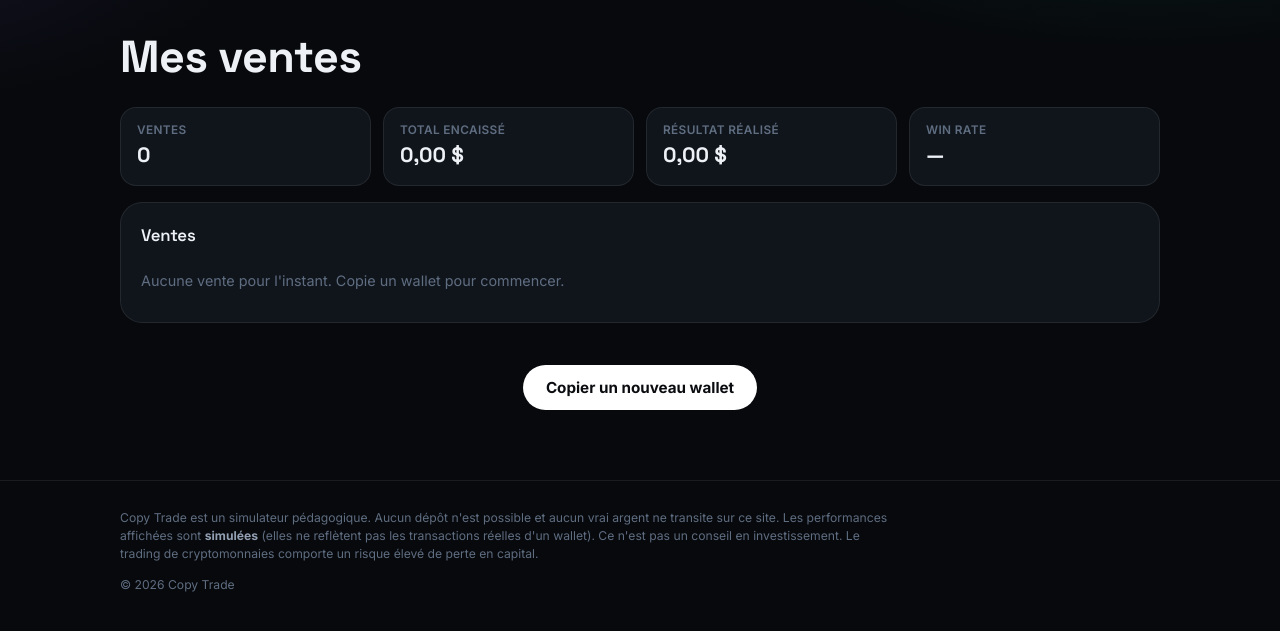
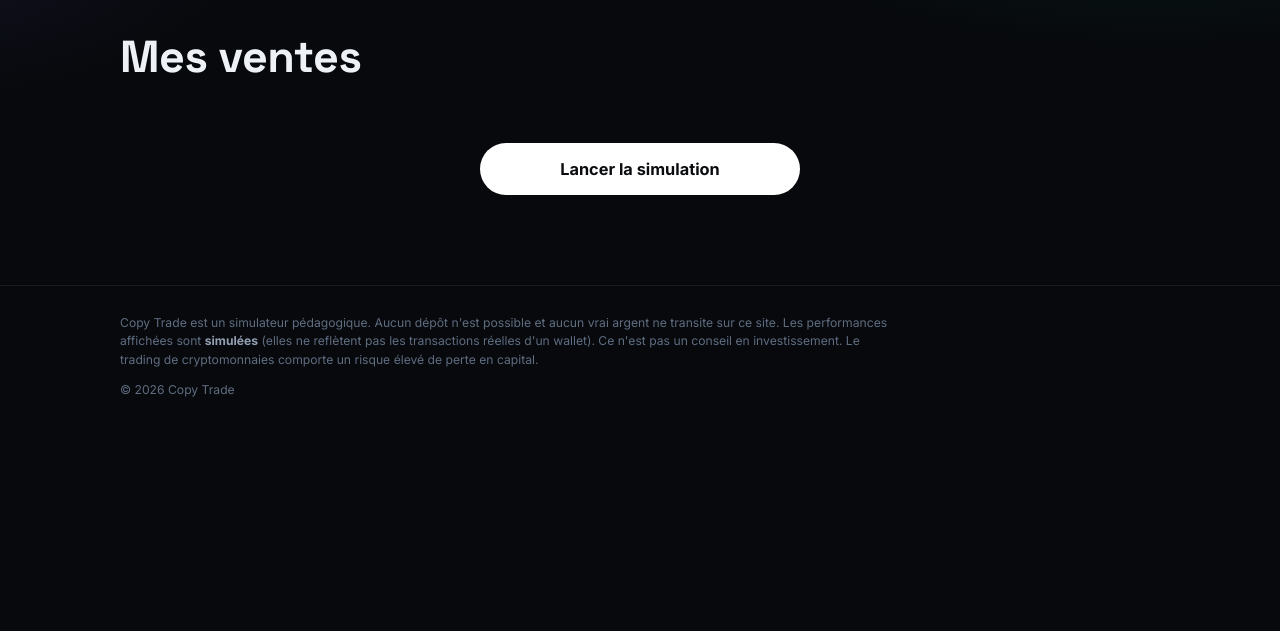
Before and after one commit to supportecomformation-png/Viral-VI, a Flask app: page /ventes in a window 1280 px wide. Shown: the part 61-692 px from the top of the page. Run offline with Flask 3, Linux system fonts and the light colour scheme; the visitor is signed in with stand-in values (Sample User, id 1); data that the repository does not hold is empty; some libraries are stand-ins or nearby versions.

Commit message:
Mes ventes: onglet separe du copy trading avec un bouton Lancer la simulation (pile de notifications de vente au nom du site)
Co-Authored-By: Claude Sonnet 5.5 <noreply@anthropic.com>

```diff
--- a/schema.sql
+++ b/schema.sql
@@ -81,7 +81,7 @@ CREATE INDEX IF NOT EXISTS idx_push_subscriptions_user ON push_subscriptions(use
 CREATE TABLE IF NOT EXISTS push_queue (
     id SERIAL PRIMARY KEY,
     user_id INTEGER NOT NULL REFERENCES users(id) ON DELETE CASCADE,
-    sim_id INTEGER NOT NULL REFERENCES simulations(id) ON DELETE CASCADE,
+    sim_id INTEGER REFERENCES simulations(id) ON DELETE CASCADE,  -- NULL : notification sans simulation (Mes ventes)
     event_key TEXT NOT NULL,
     fire_at DOUBLE PRECISION NOT NULL,
     title TEXT NOT NULL,
@@ -93,3 +93,6 @@ CREATE TABLE IF NOT EXISTS push_queue (
 );
 
 CREATE INDEX IF NOT EXISTS idx_push_queue_due ON push_queue(fire_at) WHERE sent_at IS NULL;
+
+-- Bases créées avant « Mes ventes » : sim_id devient facultatif (sans effet si déjà fait).
+ALTER TABLE push_queue ALTER COLUMN sim_id DROP NOT NULL;
--- a/static/css/theme.css
+++ b/static/css/theme.css
@@ -552,15 +552,8 @@ body[data-page="trader"] button, body[data-page="trader"] a { touch-action: mani
 /* L attribut hidden doit toujours gagner sur display: inline-flex / grid des composants. */
 [hidden]{display:none !important}
 
-/* ---- Mes ventes ---- */
-.sales-feed li{align-items:center;justify-content:space-between;gap:14px}
-.sales-feed .sale-main{display:grid;min-width:0}
-.sales-feed .sale-main b{overflow:hidden;text-overflow:ellipsis;white-space:nowrap}
-.sales-feed .sale-main small{color:var(--faint)}
-.sales-feed .sale-amount{display:grid;justify-items:end;text-align:right;flex-shrink:0}
-.sales-feed .sale-amount small{font-weight:600}
-.sales-feed{max-height:none;overflow:visible;padding-right:0}
-.sales-feed .sale-main{color:var(--text)}
-.sales-feed .sale-main:hover{text-decoration:none}
-.sales-feed .sale-amount small.up{color:var(--up)}
-.sales-feed .sale-amount small.down{color:var(--down)}
+/* ---- Mes ventes : un seul bouton ---- */
+.sales-launch{display:grid;justify-items:center;gap:14px;padding-top:36px;padding-bottom:60px}
+.sales-launch .btn{min-width:min(100%,320px)}
+.sales-launch .fine{margin:0;text-align:center;max-width:420px}
+.sales-launch .fine.error{color:var(--down)}
--- a/static/js/app.js
+++ b/static/js/app.js
@@ -45,6 +45,17 @@
     fetch("/api/push/dispatch", { method: "POST", credentials: "same-origin", keepalive: true }).catch(function () {});
   }
 
+  // Lance l'envoi puis le relance toutes les 6 s tant que l'écran reste allumé (filet de sécurité :
+  // chaque notification est réservée avant l'envoi, donc ces relances ne créent jamais de doublon).
+  function startDispatch() {
+    kickDispatch();
+    let n = 0;
+    const iv = setInterval(function () {
+      if (++n > 5 || document.hidden) clearInterval(iv);
+      else kickDispatch();
+    }, 6000);
+  }
+
   // Dépose le flux d'une simulation puis lance l'envoi. Renvoie le nombre de notifications programmées
   // (0 si cette simulation a déjà son flux : les clés d'événements évitent les doublons).
   function scheduleStream(sim, serverNow) {
@@ -57,14 +68,7 @@
     }).then(function (data) {
       const queued = (data && data.queued) || 0;
       if (!queued) return 0;
-      kickDispatch();
-      // Filet de sécurité tant que l'écran reste allumé : chaque notification est réservée avant
-      // l'envoi, donc ces relances ne créent jamais de doublon.
-      let n = 0;
-      const iv = setInterval(function () {
-        if (++n > 5 || document.hidden) clearInterval(iv);
-        else kickDispatch();
-      }, 6000);
+      startDispatch();
       return queued;
     });
   }
@@ -794,57 +798,40 @@
   }
 
   // ---------------------------------------------------------------- mes ventes
-  // Une vente = un trade copié puis clôturé. On les regroupe sur toutes les simulations.
+  // Un bouton : envoie sur le téléphone une pile de notifications de vente, une par seconde.
   function initSales() {
-    const listEl = document.getElementById("sales-list");
-    const statsEl = document.getElementById("sales-stats");
-    let sims = [];
-    let offset = 0;
+    const btn = document.getElementById("sales-launch");
+    const msg = document.getElementById("sales-msg");
+    const LABEL = btn.textContent;
 
-    function render() {
-      const now = nowSec() + offset;
-      const sales = [];
-      let anyActive = false;
-      sims.forEach(function (s) {
-        const res = E.evaluateSimulation(s, now);
-        if (res.status === "active") anyActive = true;
-        const name = s.handle || "Wallet " + E.shortAddress(s.wallet);
-        res.closed.forEach(function (c) {
-          sales.push({ sim: s.id, trader: name, token: c.token, time: c.closeTime, proceeds: c.proceeds, pnl: c.pnl, pnlPct: c.pnlPct });
-        });
-      });
-      sales.sort(function (a, b) { return b.time - a.time; });
-
-      const proceeds = sales.reduce(function (t, x) { return t + x.proceeds; }, 0);
-      const pnl = sales.reduce(function (t, x) { return t + x.pnl; }, 0);
-      const wins = sales.filter(function (x) { return x.pnl > 0; }).length;
-      statsEl.innerHTML =
-        '<div class="stat"><small>Ventes</small><b>' + sales.length + "</b></div>" +
-        '<div class="stat"><small>Total encaissé</small><b>' + U.usd(proceeds) + "</b></div>" +
-        '<div class="stat"><small>Résultat réalisé</small><b class="' + U.cls(pnl) + '">' + U.usd(pnl, { sign: true }) + "</b></div>" +
-        '<div class="stat"><small>Win rate</small><b>' + (sales.length ? Math.round((wins / sales.length) * 100) + " %" : "—") + "</b></div>";
-
-      if (!sales.length) {
-        listEl.innerHTML = '<li class="empty-note">' + (sims.length
-          ? "Aucune vente pour l'instant : les trades copiés n'ont pas encore été clôturés."
-          : "Aucune vente pour l'instant. Copie un wallet pour commencer.") + "</li>";
-        return anyActive;
-      }
-      listEl.innerHTML = sales.slice(0, 200).map(function (x) {
-        return '<li><a class="sale-main" href="/sim/' + x.sim + '"><b>Vente $' + U.esc(x.token) + "</b><small>" +
-          U.esc(x.trader) + " · " + U.fmtSimTime(x.time) + "</small></a>" +
-          '<span class="sale-amount"><b>' + U.usd(x.proceeds) + '</b><small class="' + U.cls(x.pnl) + '">' +
-          U.pct(x.pnlPct) + " · " + U.usd(x.pnl, { sign: true }) + "</small></span></li>";
-      }).join("");
-      return anyActive;
+    function say(text, isError) {
+      msg.textContent = text;
+      msg.className = "fine" + (isError ? " error" : "");
+      msg.hidden = !text;
     }
 
-    api("/api/simulations").then(function (data) {
-      sims = data.simulations;
-      offset = data.server_now - nowSec();
-      if (render()) setInterval(render, 4000);
-    }).catch(function (err) {
-      if (err.message !== "auth_required") listEl.innerHTML = '<li class="empty-note">' + U.esc(err.message) + "</li>";
+    btn.addEventListener("click", function () {
+      const P = window.CopyPush;
+      if (!P) return say("Notifications indisponibles sur ce navigateur.", true);
+      btn.disabled = true;
+      say("");
+      // ensure() doit être appelé directement dans le clic (demande d'autorisation).
+      P.ensure().then(function () {
+        return api("/api/sales-simulation", { method: "POST" });
+      }).then(function (data) {
+        startDispatch();
+        btn.textContent = "Simulation en cours…";
+        say("Verrouille ton téléphone : la première notification arrive dans " + data.first_in + " s.", false);
+        setTimeout(function () {
+          btn.disabled = false;
+          btn.textContent = LABEL;
+          say("");
+        }, (data.first_in + data.duration + 3) * 1000);
+      }).catch(function (err) {
+        if (err.message === "auth_required") return;
+        btn.disabled = false;
+        say(err.message || "Une erreur est survenue.", true);
+      });
     });
   }
 
--- a/static/js/push.js
+++ b/static/js/push.js
@@ -100,10 +100,24 @@
     return post("/api/push/test");
   }
 
+  // Garantit un appareil abonné. À appeler directement depuis un clic : si l'autorisation n'a pas
+  // encore été demandée, requestPermission() part dans le geste (indispensable sur iPhone).
+  function ensure() {
+    if (isIOS && !standalone) {
+      return Promise.reject(new Error("Sur iPhone, ajoute d'abord Copy Trade à l'écran d'accueil (Partager, puis « Sur l'écran d'accueil »), puis ouvre l'app depuis son icône."));
+    }
+    if (!pushSupported) return Promise.reject(new Error("Ce navigateur ne permet pas les notifications."));
+    if (Notification.permission === "denied") {
+      return Promise.reject(new Error("Les notifications sont bloquées pour ce site : autorise-les dans les réglages."));
+    }
+    if (Notification.permission === "default") return enable();
+    return currentSubscription().then(function (sub) { return sub ? resync() : enable(); });
+  }
+
   window.addEventListener("load", register);
 
   window.CopyPush = {
-    state: state, enable: enable, disable: disable, resync: resync, test: test, config: config,
+    state: state, enable: enable, ensure: ensure, disable: disable, resync: resync, test: test, config: config,
     isIOS: isIOS, standalone: standalone,
   };
 })();
--- a/templates/sales.html
+++ b/templates/sales.html
@@ -6,16 +6,8 @@
   <h1>Mes ventes</h1>
 </section>
 
-<section class="container">
-  <div class="stat-row" id="sales-stats"></div>
-  <div class="card">
-    <h3>Ventes</h3>
-    <ul class="feed sales-feed" id="sales-list">
-      <li class="empty-note">Chargement…</li>
-    </ul>
-  </div>
-  <div class="center-cta">
-    <a href="{{ url_for('sim.traders') }}" class="btn btn-primary">Copier un nouveau wallet</a>
-  </div>
+<section class="container sales-launch">
+  <button type="button" class="btn btn-primary btn-lg" id="sales-launch">Lancer la simulation</button>
+  <p class="fine" id="sales-msg" role="status" aria-live="polite" hidden></p>
 </section>
 {% endblock %}
```
Also changed, not shown: push.py (+58 -0 lines), README.md.
